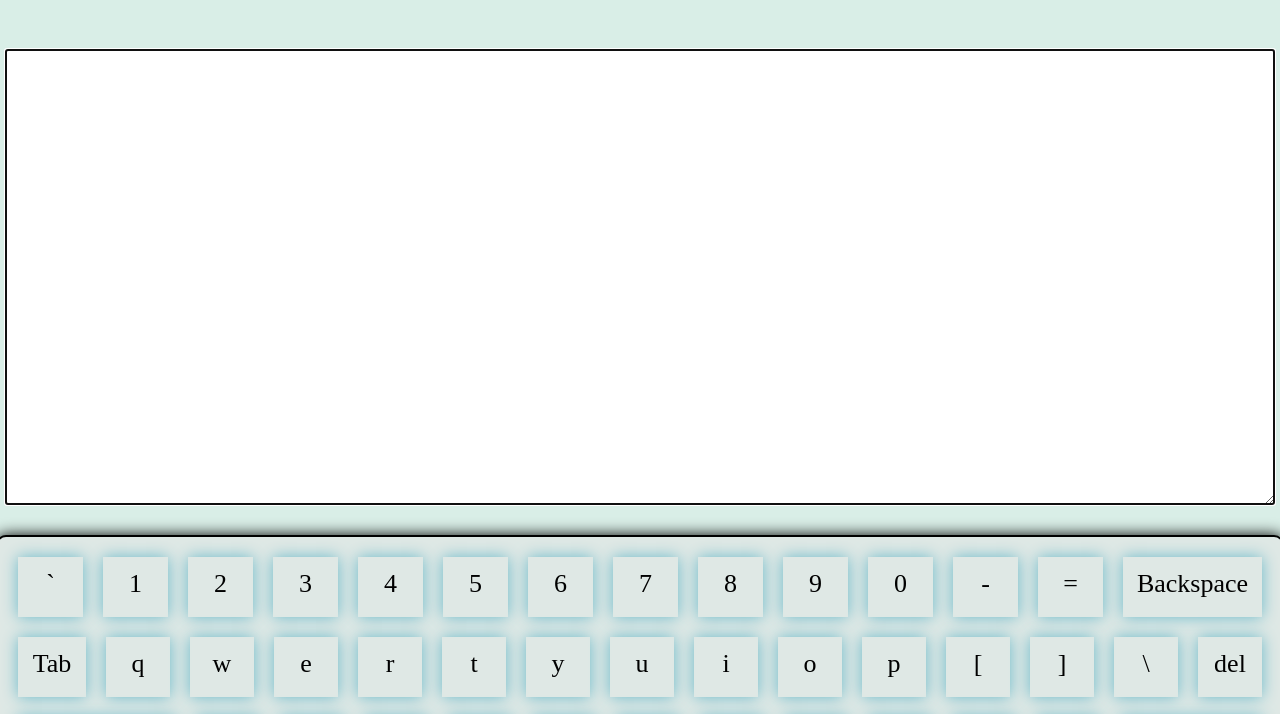
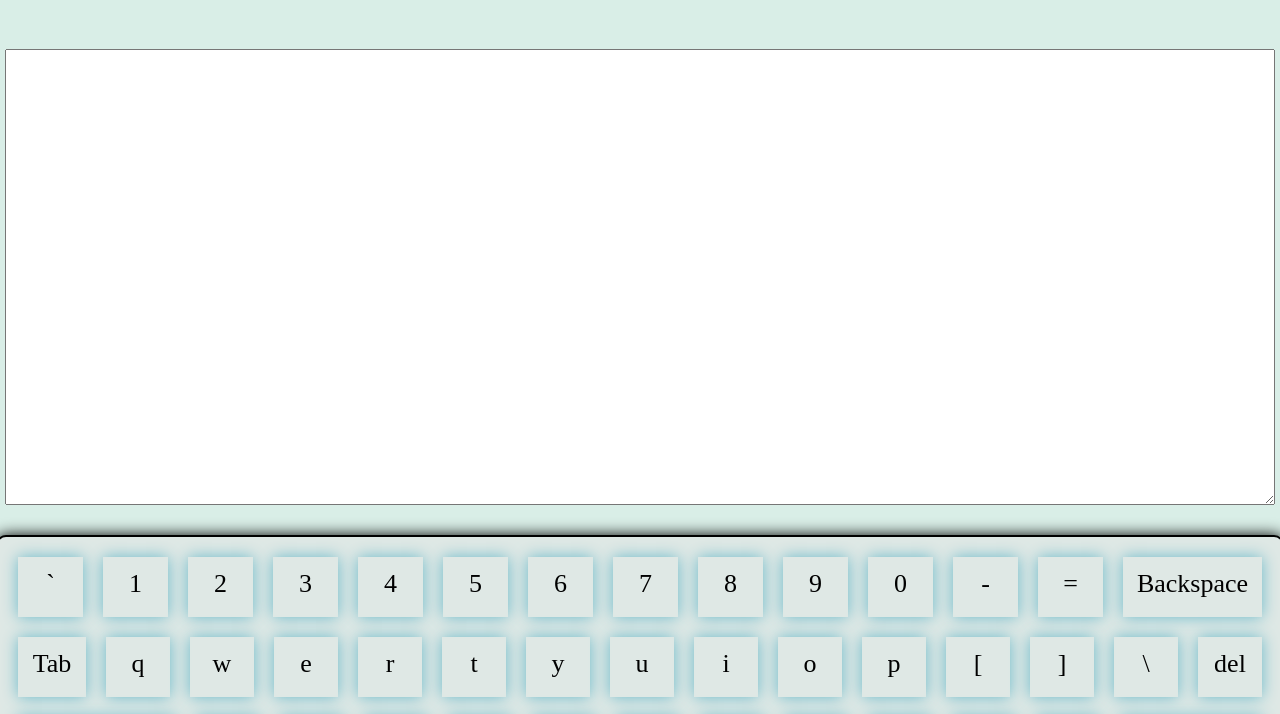
Before and after one commit to AnatoliHaralchuk/virtual-keyboard, a plain HTML site: page index.html in a window 1280 px wide. Shown: the part 69-783 px from the top of the page. Drawn offline with Linux system fonts and the light colour scheme.

Commit message:
feat: only without arrow

```diff
--- a/index.js
+++ b/index.js
@@ -144,69 +144,69 @@ function getKeyboard(){
 
     container.innerHTML = `
     <h1>RS Virtual-Keyboard</h1>
-    <textarea autofocus  class = "textarea" name="text" id="#" cols="30" rows="15"></textarea>
+    <textarea autofocus spellcheck = 'false' class = "textarea" name="text" id="#" cols="30" rows="15"></textarea>
     <div class="boardArea">
         <div class="row row1">
-            <div class="row1_item" data-text = 'Backquote'>\`</div>
-            <div class="row1_item" data-text = 'Digit1'>1</div>
-            <div class="row1_item" data-text = 'Digit2'>2</div>
-            <div class="row1_item" data-text = 'Digit3'>3</div>
-            <div class="row1_item" data-text = 'Digit4'>4</div>
-            <div class="row1_item" data-text = 'Digit5'>5</div>
-            <div class="row1_item" data-text = 'Digit6'>6</div>
-            <div class="row1_item" data-text = 'Digit7'>7</div>
-            <div class="row1_item" data-text = 'Digit8'>8</div>
-            <div class="row1_item" data-text = 'Digit9'>9</div>
-            <div class="row1_item" data-text = 'Digit0'>0</div>
-            <div class="row1_item" data-text = 'Minus'>-</div>
-            <div class="row1_item" data-text = 'Equal'>=</div>
+            <div class="r row1_item" data-text = 'Backquote'>\`</div>
+            <div class="r row1_item" data-text = 'Digit1'>1</div>
+            <div class="r row1_item" data-text = 'Digit2'>2</div>
+            <div class="r row1_item" data-text = 'Digit3'>3</div>
+            <div class="r row1_item" data-text = 'Digit4'>4</div>
+            <div class="r row1_item" data-text = 'Digit5'>5</div>
+            <div class="r row1_item" data-text = 'Digit6'>6</div>
+            <div class="r row1_item" data-text = 'Digit7'>7</div>
+            <div class="r row1_item" data-text = 'Digit8'>8</div>
+            <div class="r row1_item" data-text = 'Digit9'>9</div>
+            <div class="r row1_item" data-text = 'Digit0'>0</div>
+            <div class="r row1_item" data-text = 'Minus'>-</div>
+            <div class="r row1_item" data-text = 'Equal'>=</div>
             <div class="row1_item" data-text = 'Backspace'>Backspace</div>
         </div>
         <div class="row row2">
             <div class="row1_item" data-text = 'Tab'>Tab</div>
-            <div class="row1_item" data-text = 'KeyQ'>q</div>
-            <div class="row1_item" data-text = 'KeyW'>w</div>
-            <div class="row1_item" data-text = 'KeyE'>e</div>
-            <div class="row1_item" data-text = 'KeyR'>r</div>
-            <div class="row1_item" data-text = 'KeyT'>t</div>
-            <div class="row1_item" data-text = 'KeyY'>y</div>
-            <div class="row1_item" data-text = 'KeyU'>u</div>
-            <div class="row1_item" data-text = 'KeyI'>i</div>
-            <div class="row1_item" data-text = 'KeyO'>o</div>
-            <div class="row1_item" data-text = 'KeyP'>p</div>
-            <div class="row1_item" data-text = 'BracketLeft'>[</div>
-            <div class="row1_item" data-text = 'BracketRight'>]</div>
-            <div class="row1_item" data-text = 'Backslash'>\\</div>
+            <div class="r row1_item" data-text = 'KeyQ'>q</div>
+            <div class="r row1_item" data-text = 'KeyW'>w</div>
+            <div class="r row1_item" data-text = 'KeyE'>e</div>
+            <div class="r row1_item" data-text = 'KeyR'>r</div>
+            <div class="r row1_item" data-text = 'KeyT'>t</div>
+            <div class="r row1_item" data-text = 'KeyY'>y</div>
+            <div class="r row1_item" data-text = 'KeyU'>u</div>
+            <div class="r row1_item" data-text = 'KeyI'>i</div>
+            <div class="r row1_item" data-text = 'KeyO'>o</div>
+            <div class="r row1_item" data-text = 'KeyP'>p</div>
+            <div class="r row1_item" data-text = 'BracketLeft'>[</div>
+            <div class="r row1_item" data-text = 'BracketRight'>]</div>
+            <div class="r row1_item" data-text = 'Backslash'>\\</div>
             <div class="row1_item" data-text = 'Delete'>del</div>
         </div>
         <div class="row row3">
             <div class="row1_item" data-text = 'CapsLock'>CapsLock</div>
-            <div class="row1_item" data-text = 'KeyA'>a</div>
-            <div class="row1_item" data-text = 'KeyS'>s</div>
-            <div class="row1_item" data-text = 'KeyD'>d</div>
-            <div class="row1_item" data-text = 'KeyF'>f</div>
-            <div class="row1_item" data-text = 'KeyG'>g</div>
-            <div class="row1_item" data-text = 'KeyH'>h</div>
-            <div class="row1_item" data-text = 'KeyJ'>j</div>
-            <div class="row1_item" data-text = 'KeyK'>k</div>
-            <div class="row1_item" data-text = 'KeyL'>l</div>
-            <div class="row1_item" data-text = 'Semicolon'>;</div>
-            <div class="row1_item" data-text = 'Quote'>'</div>
+            <div class="r row1_item" data-text = 'KeyA'>a</div>
+            <div class="r row1_item" data-text = 'KeyS'>s</div>
+            <div class="r row1_item" data-text = 'KeyD'>d</div>
+            <div class="r row1_item" data-text = 'KeyF'>f</div>
+            <div class="r row1_item" data-text = 'KeyG'>g</div>
+            <div class="r row1_item" data-text = 'KeyH'>h</div>
+            <div class="r row1_item" data-text = 'KeyJ'>j</div>
+            <div class="r row1_item" data-text = 'KeyK'>k</div>
+            <div class="r row1_item" data-text = 'KeyL'>l</div>
+            <div class="r row1_item" data-text = 'Semicolon'>;</div>
+            <div class="r row1_item" data-text = 'Quote'>'</div>
             <div class="row1_item" data-text = 'Enter'>Enter</div>
         </div>
         <div class="row row4">
             <div class="row1_item" data-text = 'ShiftLeft'>Shift</div>
-            <div class="row1_item" data-text = 'KeyZ'>z</div>
-            <div class="row1_item" data-text = 'KeyX'>x</div>
-            <div class="row1_item" data-text = 'KeyC'>c</div>
-            <div class="row1_item" data-text = 'KeyV'>v</div>
-            <div class="row1_item" data-text = 'KeyB'>b</div>
-            <div class="row1_item" data-text = 'KeyN'>n</div>
-            <div class="row1_item" data-text = 'KeyM'>m</div>
-            <div class="row1_item" data-text = 'Comma'>,</div>
-            <div class="row1_item" data-text = 'Period'>.</div>
-            <div class="row1_item" data-text = 'Slash'>/</div>
-            <div class="row1_item" data-text = 'ArrowUp'>up</div>
+            <div class="r row1_item" data-text = 'KeyZ'>z</div>
+            <div class="r row1_item" data-text = 'KeyX'>x</div>
+            <div class="r row1_item" data-text = 'KeyC'>c</div>
+            <div class="r row1_item" data-text = 'KeyV'>v</div>
+            <div class="r row1_item" data-text = 'KeyB'>b</div>
+            <div class="r row1_item" data-text = 'KeyN'>n</div>
+            <div class="r row1_item" data-text = 'KeyM'>m</div>
+            <div class="r row1_item" data-text = 'Comma'>,</div>
+            <div class="r row1_item" data-text = 'Period'>.</div>
+            <div class="r row1_item" data-text = 'Slash'>/</div>
+            <div class="r row1_item" data-text = 'ArrowUp'>up</div>
             <div class="row1_item" data-text = 'ShiftRight'>Shift</div>
         </div>
         <div class="row row5">
@@ -215,9 +215,9 @@ function getKeyboard(){
             <div class="row1_item" data-text = 'AltLeft'>Alt</div>
             <div class="row1_item" data-text = 'Space'>Space</div>
             <div class="row1_item" data-text = 'AltRight'>Alt</div>
-            <div class="row1_item" data-text = 'ArrowLeft'>left</div>
-            <div class="row1_item" data-text = 'ArrowDown'>down</div>
-            <div class="row1_item" data-text = 'ArrowRight'>rigft</div>
+            <div class="r row1_item" data-text = 'ArrowLeft'>left</div>
+            <div class="r row1_item" data-text = 'ArrowDown'>down</div>
+            <div class="r row1_item" data-text = 'ArrowRight'>rigft</div>
             <div class="row1_item" data-text = 'ControlRight'>Ctrl</div>
         </div>
     </div>
@@ -234,15 +234,20 @@ const keys = document.querySelectorAll('.row1_item')
 getLocalStorag()
 const row = document.querySelectorAll('.row')
 const textarea = document.querySelector('.textarea')
-
+const r = document.querySelectorAll('.r')
 
 row.forEach(e => e.addEventListener('mousedown', (event) => mousedown()))
 row.forEach(e => e.addEventListener('mouseup', (event) => mouseup()))
+row.forEach(e => e.addEventListener('mouseout', (event) => mouseup()))
+row.forEach(e => e.addEventListener('mouseover', (event) =>focuc()))
 
 textarea.addEventListener('keydown',(event) => keydown())
 textarea.addEventListener('keyup',(event) => keyup())
 window.addEventListener('beforeunload', setLocalStorag)
 
+function focuc(){
+    textarea.focus()
+}
 function setLocalStorag(){
     localStorage.setItem('lang', lang)
 }
@@ -254,10 +259,12 @@ function getLocalStorag(){
 }
 function keydown() {
     let key
+    console.log(event);
     keys.forEach(e => {
         if (e.dataset.text === event.code) key = e
     })
     key.classList.add('item_active')
+
 }
 
 function keyup() {
@@ -271,22 +278,41 @@ function keyup() {
         getTranslate()}
 }
 function mousedown(){
+    textarea.focus()
 if (event.target.classList.contains('row1_item')) {
     event.target.classList.add('item_active')
     let code = event.target.dataset.text
     checkKey(code)
+    r.forEach(e => {
+        if (e === event.target) textarea.value += e.textContent
+    })
+
 }
 
 }
 function mouseup(){
+    textarea.focus()
     if (event.target.classList.contains('row1_item')) event.target.classList.remove('item_active')
     }
+
+let caps = false
+
 function checkKey(code){
-    console.log(code === 'Backspace');
     if (code === 'Backspace') {textarea.value = textarea.value.slice(0,textarea.value.length-1)
-    } else if (code === 'Backspace'){}
+    } else if (code === 'CapsLock'){
+        if (!caps) {
+            caps = true
+            console.log('upper',caps);
+            r.forEach(e => e.textContent = e.textContent.toUpperCase())}
+        else {
+            caps = false
+            console.log('lower',caps);
+            r.forEach(e => e.textContent = e.textContent.toLowerCase())}
+    } else if (code === 'Space'){textarea.value += ' '
+    } else if (code === 'Tab'){textarea.value += '    '
+    } else if (code === 'Enter'){textarea.value += '\n'
 }
-
+}
 function getTranslate(){
     keys.forEach(e => e.textContent = `${obj[lang][e.dataset.text]}`)
 }
--- a/style.css
+++ b/style.css
@@ -13,7 +13,9 @@ body{
 .textarea{
     width: 100%;
     font-size: 26px;
+    outline:none;
 }
+/* .textarea:focus {outline:none;} */
 .boardArea{
     width: 100%;
     height: 400px;
```
